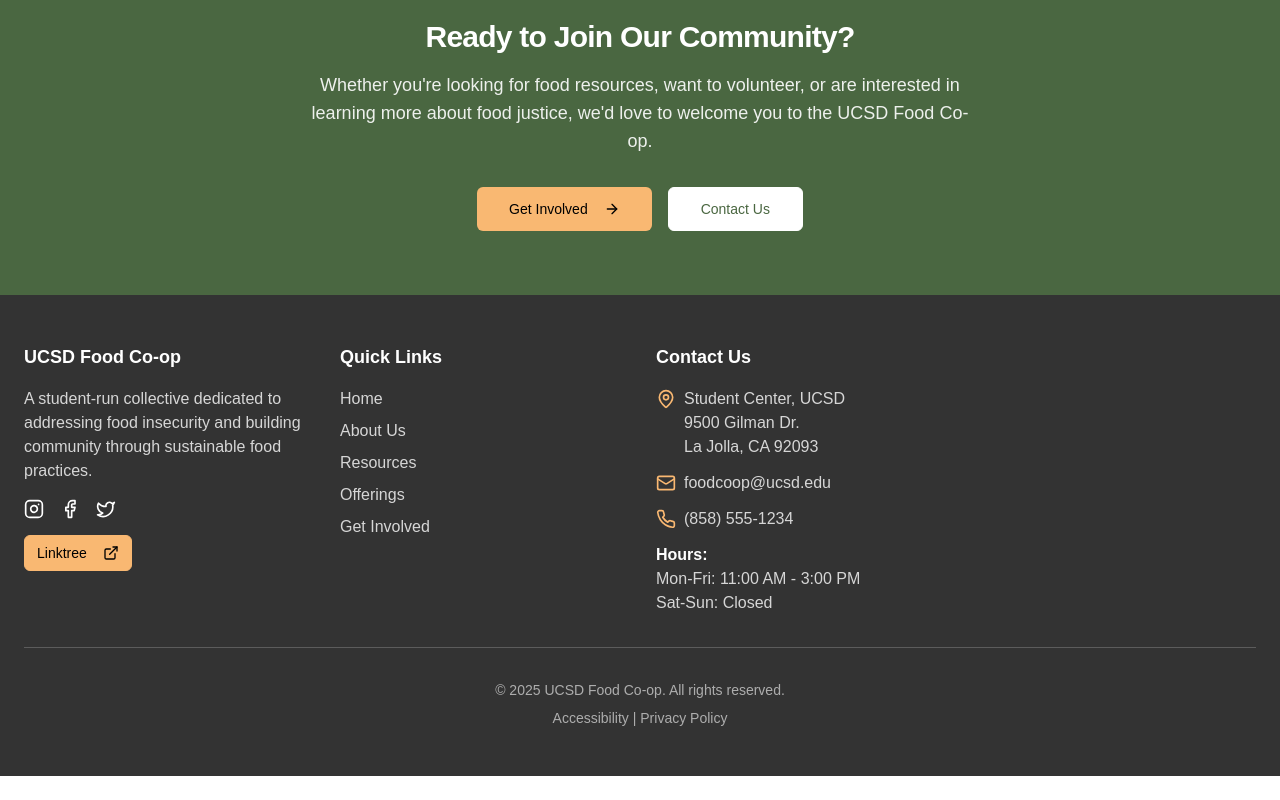
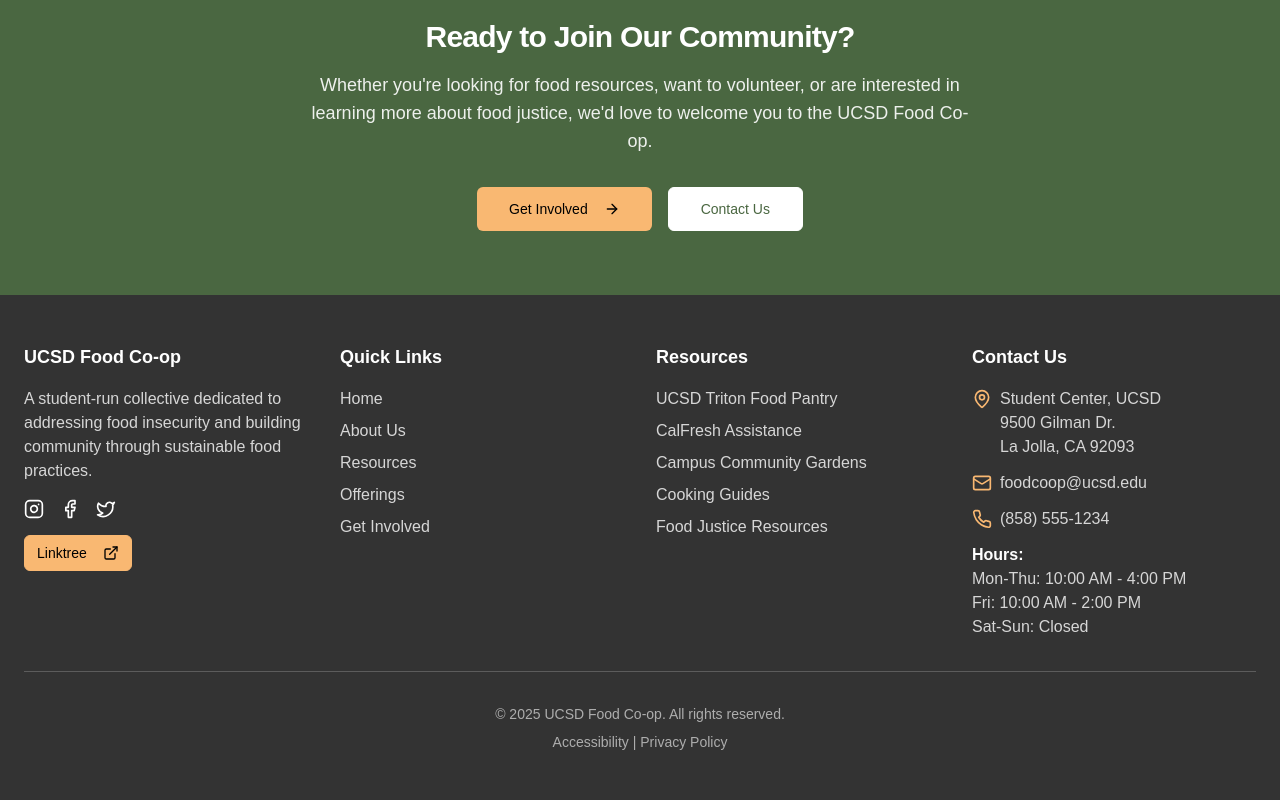
Before and after one commit to spencerwcowles/food-coop, a Next.js app: page / in a window 1280 px wide. Shown: the part 3284-4084 px from the top of the page. Before the commit the page ends 4060 px from the top, so only its background shows below. Built offline with nearby package versions, Linux system fonts and the light colour scheme.

Commit message:
Update footer.tsx
Back to original

```diff
--- a/components/footer.tsx
+++ b/components/footer.tsx
@@ -113,6 +113,52 @@ export default function Footer() {
           </div>
 
           <div>
+            <h3 className="text-lg font-semibold mb-4">Resources</h3>
+            <ul className="space-y-2">
+              <li>
+                <Link
+                  href="/resources/food-pantry"
+                  className="text-white/80 hover:text-white"
+                >
+                  UCSD Triton Food Pantry
+                </Link>
+              </li>
+              <li>
+                <Link
+                  href="/resources/calfresh"
+                  className="text-white/80 hover:text-white"
+                >
+                  CalFresh Assistance
+                </Link>
+              </li>
+              <li>
+                <Link
+                  href="/resources/community-gardens"
+                  className="text-white/80 hover:text-white"
+                >
+                  Campus Community Gardens
+                </Link>
+              </li>
+              <li>
+                <Link
+                  href="/resources/cooking-guides"
+                  className="text-white/80 hover:text-white"
+                >
+                  Cooking Guides
+                </Link>
+              </li>
+              <li>
+                <Link
+                  href="/resources/food-justice"
+                  className="text-white/80 hover:text-white"
+                >
+                  Food Justice Resources
+                </Link>
+              </li>
+            </ul>
+          </div>
+
+          <div>
             <h3 className="text-lg font-semibold mb-4">Contact Us</h3>
             <ul className="space-y-3">
               <li className="flex items-start">
@@ -146,7 +192,9 @@ export default function Footer() {
               <li className="text-white/80 mt-4">
                 <strong className="text-white">Hours:</strong>
                 <br />
-                Mon-Fri: 11:00 AM - 3:00 PM
+                Mon-Thu: 10:00 AM - 4:00 PM
+                <br />
+                Fri: 10:00 AM - 2:00 PM
                 <br />
                 Sat-Sun: Closed
               </li>
```
